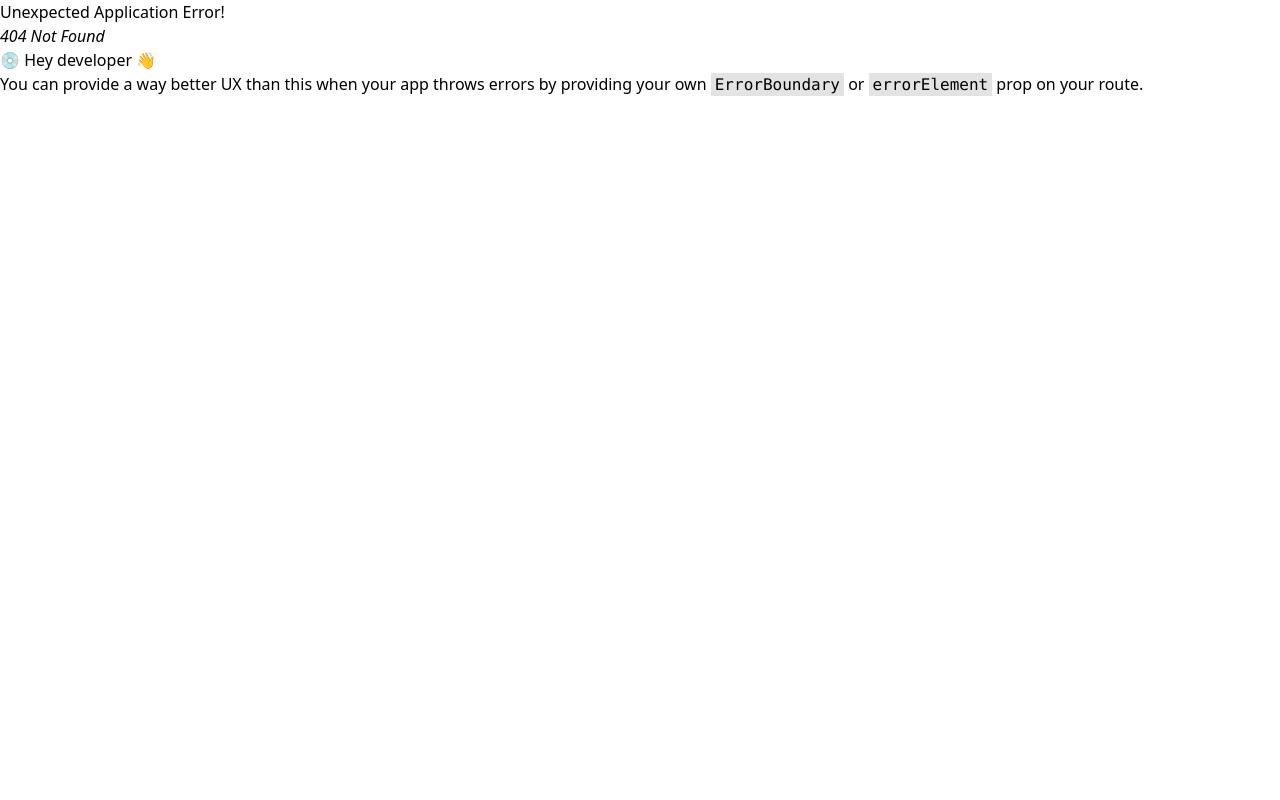
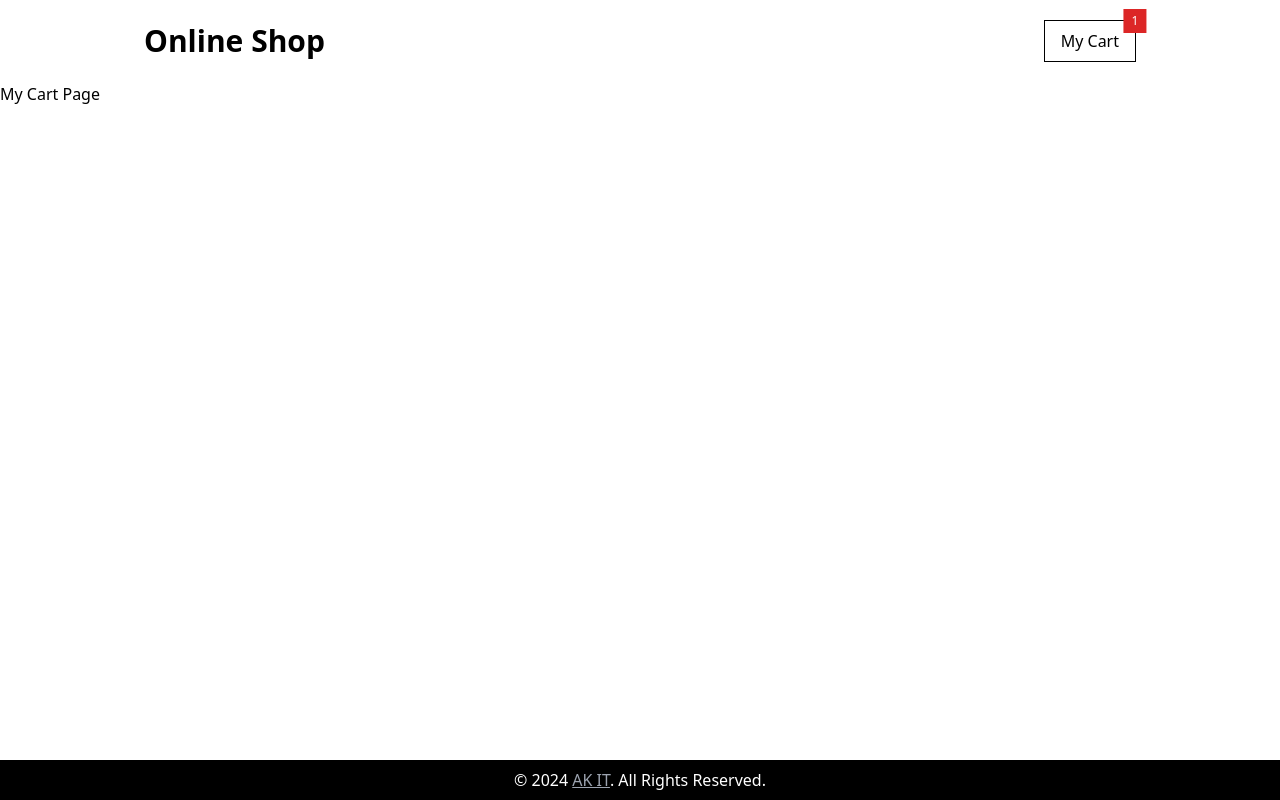
Before and after one commit to aungkhant2002/online-shop, a React (Vite) app: page /my-cart in a window 1280 px wide. Before the commit this address had no page. Built offline with nearby package versions, Linux system fonts and the light colour scheme.

Commit message:
feat:layout(outlet) set up

```diff
--- /dev/null
+++ b/src/components/MainLayout.jsx
@@ -0,0 +1,15 @@
+import Footer from "./Footer.jsx";
+import {Outlet} from "react-router-dom";
+import Header from "./Header.jsx";
+
+const MainLayout = () => {
+    return (
+        <>
+            <Header/>
+            <Outlet/>
+            <Footer/>
+        </>
+    )
+}
+
+export default MainLayout;
--- /dev/null
+++ b/src/pages/MyCart.jsx
@@ -0,0 +1,5 @@
+export default function MyCart() {
+    return (
+        <div className="">My Cart Page</div>
+    )
+}
--- /dev/null
+++ b/src/pages/ProductDetail.jsx
@@ -0,0 +1,5 @@
+export default function ProductDetail() {
+    return (
+        <div className="">Product Detail Page</div>
+    )
+}
```
Also changed, not shown: src/main.jsx (+3 -14 lines), src/routes/router.jsx (added, +33 -0 lines).
